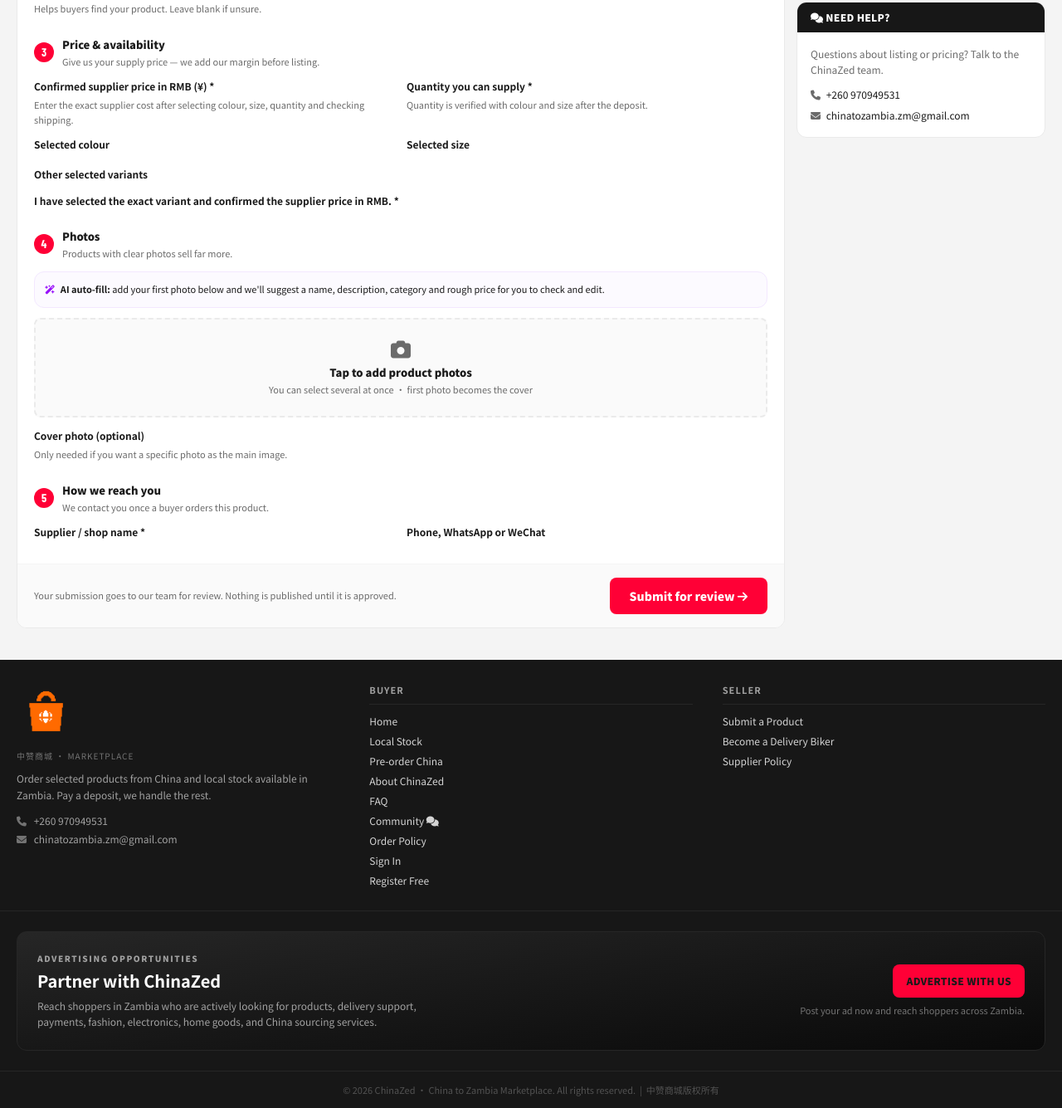
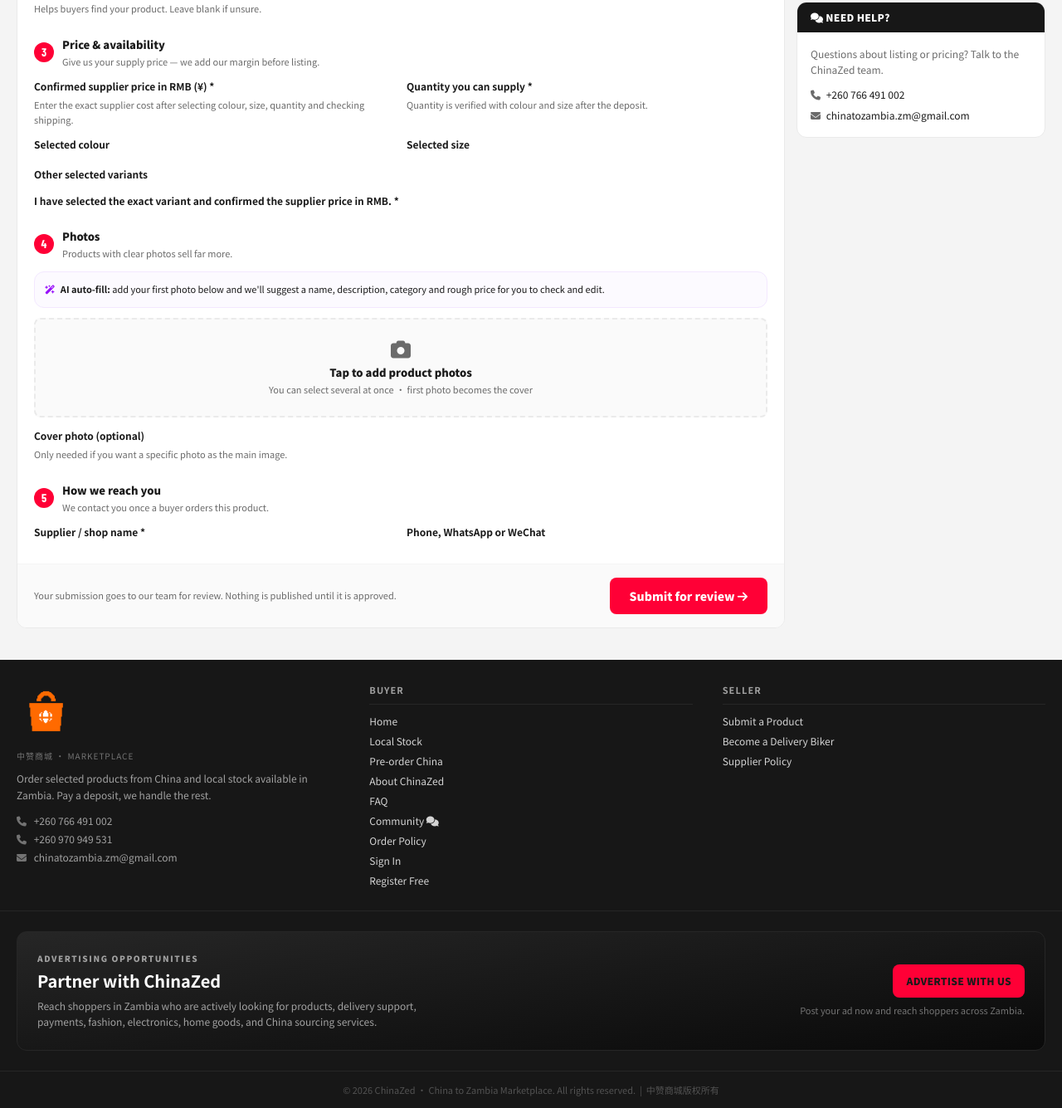
Before and after one commit to eddiemac1993/china_zed_marketplace, a Django app: template core/templates/core/supplier_submit_product.html in a window 1280 px wide. Shown: the part 882-2217 px from the top of the page at 83% size. Run offline with Django 5.2, Linux system fonts and the light colour scheme; the template is opened without the code that fills it, so the values that code supplies are empty; style sheets or scripts are compiled from the project's sources; parts of the project's set-up code (start-up, migrations or seed data) failed here and were passed over; some libraries are stand-ins or nearby versions; some web fonts are replaced.

Commit message:
Set +260 766 491 002 as the primary customer contact number
- Footer now lists both numbers (766 491 002 first, 970 949 531
  second), both as tap-to-call tel: links
- WhatsApp / "Order via WhatsApp" / product enquiry links, the
  whatsapp_link() generator, the poster "Order on WhatsApp" caption,
  and the privacy/terms/supplier contact lines all switch to
  766 491 002 as the primary number

Note: the 2 pre-existing failures in core/tests/test_advertising.py
(assert wa.me/ prefix, but whatsapp_link() returns api.whatsapp.com/
send/) are unrelated to this change and were already failing on main.

Co-Authored-By: Claude Sonnet 5 <noreply@anthropic.com>

```diff
--- a/core/models.py
+++ b/core/models.py
@@ -412,7 +412,7 @@ class Product(TimeStampedModel):
         return "Out of stock"
 
     def whatsapp_link(self):
-        phone = "260970949531"
+        phone = "260766491002"
         message = (
             "Hello, I want to ask about this product:\n"
             f"Product: {self.name}\n"
--- a/core/templates/core/base.html
+++ b/core/templates/core/base.html
@@ -111,7 +111,8 @@
             <div class="mt-2.5 text-[10px] uppercase tracking-widest text-neutral-500">中赞商城 · Marketplace</div>
             <p class="mt-2.5 text-xs leading-relaxed text-neutral-400">Order selected products from China and local stock available in Zambia. Pay a deposit, we handle the rest.</p>
             <div class="mt-3.5 space-y-1.5 text-xs text-neutral-400">
-                <div><i class="fa-solid fa-phone mr-1.5 text-neutral-500"></i> +260 970949531</div>
+                <div><i class="fa-solid fa-phone mr-1.5 text-neutral-500"></i> <a href="tel:+260766491002" class="transition hover:text-brand-red">+260 766 491 002</a></div>
+                <div><i class="fa-solid fa-phone mr-1.5 text-neutral-500"></i> <a href="tel:+260970949531" class="transition hover:text-brand-red">+260 970 949 531</a></div>
                 <div><i class="fa-solid fa-envelope mr-1.5 text-neutral-500"></i> chinatozambia.zm@gmail.com</div>
             </div>
         </div>
--- a/core/templates/core/components/_utility_bar.html
+++ b/core/templates/core/components/_utility_bar.html
@@ -16,7 +16,7 @@
                 <a href="{% url 'login' %}" class="px-2.5 transition hover:text-white">Track Order</a>
             {% endif %}
             <a href="{% url 'supplier_submit_product' %}" class="px-2.5 transition hover:text-white">Become a Seller</a>
-            <a href="https://wa.me/260970949531" target="_blank" rel="noopener" class="pl-2.5 font-bold text-emerald-400 transition hover:text-emerald-300"><i class="fa-brands fa-whatsapp"></i> Order via WhatsApp</a>
+            <a href="https://wa.me/260766491002" target="_blank" rel="noopener" class="pl-2.5 font-bold text-emerald-400 transition hover:text-emerald-300"><i class="fa-brands fa-whatsapp"></i> Order via WhatsApp</a>
         </div>
     </div>
 </div>
--- a/core/templates/core/home.html
+++ b/core/templates/core/home.html
@@ -173,7 +173,7 @@
 
     <section class="mb-3.5 grid gap-3.5 rounded-xl border border-brand-border bg-white p-4 sm:grid-cols-3 sm:p-5">
         <div class="flex gap-3"><i class="fa-solid fa-circle-check mt-0.5 text-xl text-brand-green"></i><div><h3 class="text-sm font-black text-brand-ink">Clear payment breakdown</h3><p class="mt-1 text-xs leading-relaxed text-brand-muted">See the total, your 35% deposit, and the balance before ordering.</p></div></div>
-        <div class="flex gap-3"><i class="fa-brands fa-whatsapp mt-0.5 text-xl text-emerald-500"></i><div><h3 class="text-sm font-black text-brand-ink">Talk to a real person</h3><p class="mt-1 text-xs leading-relaxed text-brand-muted">Ask about a product on WhatsApp before you pay.</p><a href="https://wa.me/260970949531" target="_blank" rel="noopener" class="mt-1.5 inline-block text-xs font-black text-emerald-600">Chat now →</a></div></div>
+        <div class="flex gap-3"><i class="fa-brands fa-whatsapp mt-0.5 text-xl text-emerald-500"></i><div><h3 class="text-sm font-black text-brand-ink">Talk to a real person</h3><p class="mt-1 text-xs leading-relaxed text-brand-muted">Ask about a product on WhatsApp before you pay.</p><a href="https://wa.me/260766491002" target="_blank" rel="noopener" class="mt-1.5 inline-block text-xs font-black text-emerald-600">Chat now →</a></div></div>
         <div class="flex gap-3"><i class="fa-solid fa-box-open mt-0.5 text-xl text-brand-orange"></i><div><h3 class="text-sm font-black text-brand-ink">Tracked from order to arrival</h3><p class="mt-1 text-xs leading-relaxed text-brand-muted">Follow progress from your ChinaZed profile.{% if successful_order_count %} {{ successful_order_count }} order{{ successful_order_count|pluralize }} successfully completed.{% endif %}</p></div></div>
         {% if collection_centres %}<div class="border-t border-neutral-100 pt-3 text-xs text-brand-muted sm:col-span-3"><strong class="text-brand-ink">Active collection centres:</strong> {% for centre in collection_centres %}{{ centre.name }} ({{ centre.town }}){% if not forloop.last %} · {% endif %}{% endfor %}</div>{% endif %}
     </section>
--- a/core/templates/core/privacy.html
+++ b/core/templates/core/privacy.html
@@ -42,7 +42,7 @@
         <p class="mb-6 text-sm leading-relaxed text-neutral-600">We may update this Privacy Policy from time to time. Continued use of ChinaZed after updates means you accept the updated policy.</p>
 
         <h2 class="mb-2 text-base font-extrabold text-brand-red">9. Contact</h2>
-        <p class="text-sm leading-relaxed text-neutral-600">For privacy questions, contact ChinaZed on <strong>+260 970949531</strong> or <strong>chinatozambia.zm@gmail.com</strong>.</p>
+        <p class="text-sm leading-relaxed text-neutral-600">For privacy questions, contact ChinaZed on <strong>+260 766 491 002</strong> or <strong>chinatozambia.zm@gmail.com</strong>.</p>
     </div>
 
 </div>
--- a/core/templates/core/supplier_access_required.html
+++ b/core/templates/core/supplier_access_required.html
@@ -49,7 +49,7 @@
             {% endif %}
 
             <div class="flex flex-wrap justify-center gap-2.5">
-                <a href="https://wa.me/260970949531?text=Hello%20ChinaZed%2C%20I%20would%20like%20to%20become%20an%20approved%20supplier."
+                <a href="https://wa.me/260766491002?text=Hello%20ChinaZed%2C%20I%20would%20like%20to%20become%20an%20approved%20supplier."
                    class="inline-flex items-center justify-center gap-2 rounded-lg bg-brand-red px-5 py-3 text-sm font-black text-white transition hover:bg-brand-red-dark" target="_blank" rel="noopener">
                     <i class="fa-brands fa-whatsapp"></i> Chat on WhatsApp
                 </a>
--- a/core/templates/core/supplier_submit_product.html
+++ b/core/templates/core/supplier_submit_product.html
@@ -339,7 +339,7 @@
                 <div class="p-4">
                     <p class="text-xs leading-relaxed text-brand-muted">Questions about listing or pricing? Talk to the ChinaZed team.</p>
                     <div class="mt-2.5 space-y-1.5 text-xs leading-relaxed text-brand-ink">
-                        <div><i class="fa-solid fa-phone mr-1 text-brand-muted"></i> +260 970949531</div>
+                        <div><i class="fa-solid fa-phone mr-1 text-brand-muted"></i> +260 766 491 002</div>
                         <div><i class="fa-solid fa-envelope mr-1 text-brand-muted"></i> chinatozambia.zm@gmail.com</div>
                     </div>
                 </div>
--- a/core/templates/core/terms.html
+++ b/core/templates/core/terms.html
@@ -44,7 +44,7 @@
         <p class="mb-6 text-sm leading-relaxed text-neutral-600">We may update these terms when the service changes. Continued use of ChinaZed after updates means you accept the updated terms.</p>
 
         <h2 class="mb-2 text-base font-extrabold text-brand-red">10. Contact</h2>
-        <p class="text-sm leading-relaxed text-neutral-600">For questions about these terms, contact ChinaZed on <strong>+260 970949531</strong> or <strong>chinatozambia.zm@gmail.com</strong>.</p>
+        <p class="text-sm leading-relaxed text-neutral-600">For questions about these terms, contact ChinaZed on <strong>+260 766 491 002</strong> or <strong>chinatozambia.zm@gmail.com</strong>.</p>
     </div>
 
 </div>
--- a/core/views.py
+++ b/core/views.py
@@ -82,7 +82,7 @@ import html as html_lib
 from urllib.parse import urlparse
 from datetime import timedelta
 
-WHATSAPP_NUMBER = "260970949531"
+WHATSAPP_NUMBER = "260766491002"
 ADMIN_ORDER_EMAIL = "swiftfindzm@gmail.com"
 
 
@@ -3109,7 +3109,7 @@ def save_product_image_view(request, slug):
     )
     draw_centered_text(
         draw, (px(165), cta_top, px(995), px(1510)),
-        "Order on WhatsApp   +260 970 949 531", cta_font, "#FFFFFF",
+        "Order on WhatsApp   +260 766 491 002", cta_font, "#FFFFFF",
     )
     draw.line((px(100), px(1543), px(310), px(1543)), fill="#10B981", width=px(2))
     draw.line((px(770), px(1543), px(980), px(1543)), fill="#10B981", width=px(2))
```
